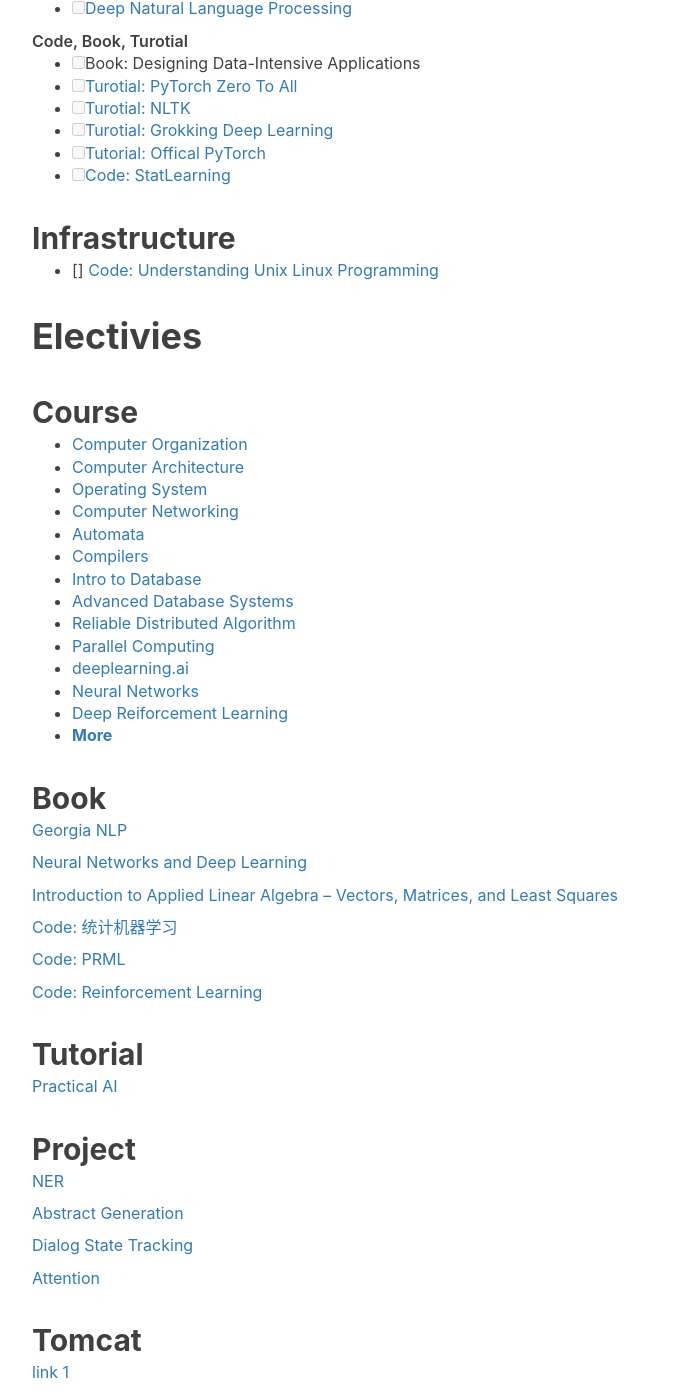
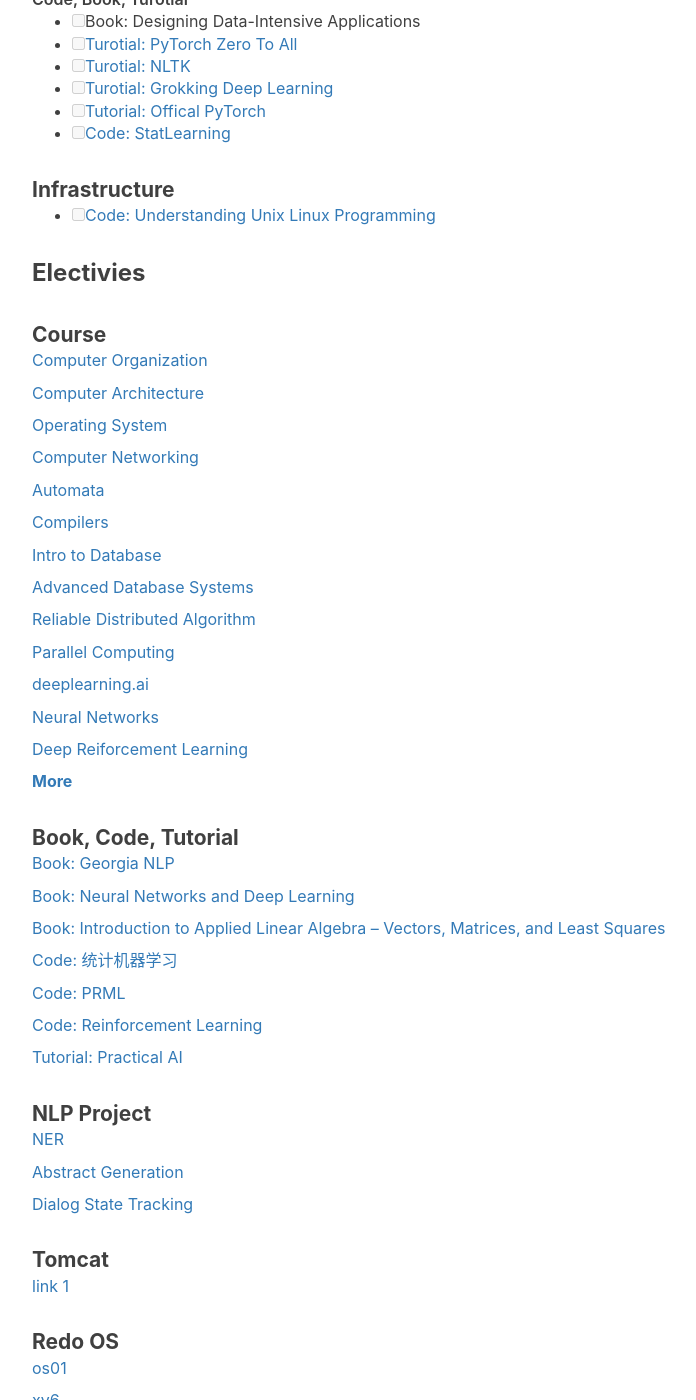
Before and after one commit to wirybeaver/wirybeaver.github.io, a Jekyll site: the page built from _posts/2017-12-25-readinglist.md, in a window 1280 px wide and 1400 px high, scrolled down 903 px. Shown: the whole window, without its empty margins (233-929 px from the left). Built offline with Jekyll 4.4.1, drawn with Linux system fonts in a browser that asks for light colours; nearby versions of some CDN libraries; comment, search, counter and statistics services are not loaded.

Commit message:
hello all

```diff
--- a/_posts/2017-12-25-readinglist.md
+++ b/_posts/2017-12-25-readinglist.md
@@ -9,15 +9,15 @@
     - Other
 ---
 
-# Compulsories
-## Math
+### Compulsories
+#### Math
 - [ ] [Linear Algebra](https://www.youtube.com/watch?v=AfY1ak89fwU&list=PLe94oLfiYuBCN-1N9aHJVjqO0K_Ug0VwZ)
 - [ ] [Statistical Inference](https://www.youtube.com/playlist?list=PLj6E8qlqmkFtvN44vX_D7YRxAgivkONyN)
 - [ ] [Convex Optimization](https://lagunita.stanford.edu/courses/Engineering/CVX101/Winter2014/course/)
 - [ ] [Matrix Analysis](https://www.youtube.com/playlist?list=PLj6E8qlqmkFsnTes37wyzOREFTQ9Lv0hI)
 - [ ] [Real Analysis and Functional Analysis](https://www.youtube.com/playlist?list=PLTZS5MfjsAzMKStF2fm3kolbIBVEa6Biu)
 
-## AI
+#### AI
 <p id='pzb'>Course</p>
 - [ ] [Machine Learning Foundations](https://www.youtube.com/playlist?list=PLXVfgk9fNX2I7tB6oIINGBmW50rrmFTqf)
 - [ ] [Machine Learning Techniques](https://www.youtube.com/playlist?list=PLXVfgk9fNX2IQOYPmqjqWsNUFl2kpk1U2)
@@ -32,33 +32,46 @@
 - [ ] [Tutorial: Offical PyTorch](https://pytorch.org/tutorials/beginner/deep_learning_nlp_tutorial.html)
 - [ ] [Code: StatLearning](https://github.com/sujitpal/statlearning-notebooks)
 
-## Infrastructure
-- [] [Code: Understanding Unix Linux Programming](https://github.com/ZCplayground/Understanding-Unix-Linux-Programming)
+#### Infrastructure
+- [ ] [Code: Understanding Unix Linux Programming](https://github.com/ZCplayground/Understanding-Unix-Linux-Programming)
 
-# Electivies
+### Electivies
 
-## Course
-- [Computer Organization](https://www.youtube.com/playlist?list=PLhMnuBfGeCDM8pXLpqib90mDFJI-e1lpk)
-- [Computer Architecture](https://www.coursera.org/learn/comparch/home/welcome)
-- [Operating System](https://www.youtube.com/playlist?list=PL--jIyXjDXf6Q4XA6q8RYnyChYzJ0K0F2)
-- [Computer Networking](https://www.youtube.com/watch?v=-nciJGUPyAM&list=PLK5LBGAqhW7_FNgTSY4UIB58ZEVao13IY)
-- [Automata](https://www.youtube.com/watch?v=HyUK5RAJg1c&list=PLK_sH5jbkYciCyOTllsGyHVcHErHhtnZZ)
-- [Compilers](https://lagunita.stanford.edu/courses/Engineering/Compilers/Fall2014/course/)
-- [Intro to Database](https://www.youtube.com/playlist?list=PLhMnuBfGeCDPtyC9kUf_hG_QwjYzZ0Am1)
-- [Advanced Database Systems](https://www.youtube.com/playlist?list=PLSE8ODhjZXjYplQRUlrgQKwIAV3es0U6t)
-- [Reliable Distributed Algorithm](https://www.youtube.com/playlist?list=PLx3mQFFeHPjndmQ0iP9j6C58b90hqGa0X)
-- [Parallel Computing](https://developer.nvidia.com/educators/existing-courses)
-- [deeplearning.ai](https://www.youtube.com/channel/UCcIXc5mJsHVYTZR1maL5l9w/featured)
-- [Neural Networks](https://www.youtube.com/watch?v=SGZ6BttHMPw&list=PL6Xpj9I5qXYEcOhn7TqghAJ6NAPrNmUBH)
-- [Deep Reiforcement Learning](https://www.youtube.com/playlist?list=PLJV_el3uVTsODxQFgzMzPLa16h6B8kWM_)
-- [**More**](https://www.youtube.com/channel/UCSynHr2gm5wAqG-69nsTl4A/playlists?shelf_id=0&view=52)
+#### Course
+[Computer Organization](https://www.youtube.com/playlist?list=PLhMnuBfGeCDM8pXLpqib90mDFJI-e1lpk)
 
-## Book
-[Georgia NLP](https://github.com/jacobeisenstein/gt-nlp-class)
+[Computer Architecture](https://www.coursera.org/learn/comparch/home/welcome)
 
-[Neural Networks and Deep Learning](http://neuralnetworksanddeeplearning.com/index.html)
+[Operating System](https://www.youtube.com/playlist?list=PL--jIyXjDXf6Q4XA6q8RYnyChYzJ0K0F2)
 
-[Introduction to Applied Linear Algebra – Vectors, Matrices, and Least Squares](https://web.stanford.edu/~boyd/vmls/)
+[Computer Networking](https://www.youtube.com/watch?v=-nciJGUPyAM&list=PLK5LBGAqhW7_FNgTSY4UIB58ZEVao13IY)
+
+[Automata](https://www.youtube.com/watch?v=HyUK5RAJg1c&list=PLK_sH5jbkYciCyOTllsGyHVcHErHhtnZZ)
+
+[Compilers](https://lagunita.stanford.edu/courses/Engineering/Compilers/Fall2014/course/)
+
+[Intro to Database](https://www.youtube.com/playlist?list=PLhMnuBfGeCDPtyC9kUf_hG_QwjYzZ0Am1)
+
+[Advanced Database Systems](https://www.youtube.com/playlist?list=PLSE8ODhjZXjYplQRUlrgQKwIAV3es0U6t)
+
+[Reliable Distributed Algorithm](https://www.youtube.com/playlist?list=PLx3mQFFeHPjndmQ0iP9j6C58b90hqGa0X)
+
+[Parallel Computing](https://developer.nvidia.com/educators/existing-courses)
+
+[deeplearning.ai](https://www.youtube.com/channel/UCcIXc5mJsHVYTZR1maL5l9w/featured)
+
+[Neural Networks](https://www.youtube.com/watch?v=SGZ6BttHMPw&list=PL6Xpj9I5qXYEcOhn7TqghAJ6NAPrNmUBH)
+
+[Deep Reiforcement Learning](https://www.youtube.com/playlist?list=PLJV_el3uVTsODxQFgzMzPLa16h6B8kWM_)
+
+[**More**](https://www.youtube.com/channel/UCSynHr2gm5wAqG-69nsTl4A/playlists?shelf_id=0&view=52)
+
+#### Book, Code, Tutorial
+[Book: Georgia NLP](https://github.com/jacobeisenstein/gt-nlp-class)
+
+[Book: Neural Networks and Deep Learning](http://neuralnetworksanddeeplearning.com/index.html)
+
+[Book: Introduction to Applied Linear Algebra – Vectors, Matrices, and Least Squares](https://web.stanford.edu/~boyd/vmls/)
 
 [Code: 统计机器学习](https://github.com/fengdu78/lihang-code)
 
@@ -66,26 +79,28 @@
 
 [Code: Reinforcement Learning](https://github.com/ShangtongZhang/reinforcement-learning-an-introduction)
 
-## Tutorial
-[Practical AI](https://github.com/GokuMohandas/practicalAI)
+[Tutorial: Practical AI](https://github.com/GokuMohandas/practicalAI)
 
-## Project
+#### NLP Project
 [NER](https://github.com/ZhixiuYe/NER-pytorch)
 
 [Abstract Generation](https://github.com/WillKoehrsen/recurrent-neural-networks)
 
 [Dialog State Tracking](https://github.com/voicy-ai/DialogStateTracking)
 
-[Attention](https://github.com/GokuMohandas/attentional-interfaces)
-
-## Tomcat
+#### Tomcat
 [link 1](www.jianshu.com/p/dce1ee01fb90)
 
-## Redo OS
+#### Redo OS
 [os01](https://github.com/tuhdo/os01)
+
 [xv6](https://github.com/ranxian/xv6-chinese)
+
 [How to Make a Computer Operating System](https://github.com/SamyPesse/How-to-Make-a-Computer-Operating-System)
+
 [os tutorial](https://github.com/cfenollosa/os-tutorial)
 
-## Redo DB
+#### Redo DB
 [Berkley SimpleDB](https://github.com/iamxpy/SimpleDB)
+
+{: style='list-style-type: none'}
```
Also changed, not shown: _posts/2017-08-19-note-scracth.md (+16 -16 lines).
